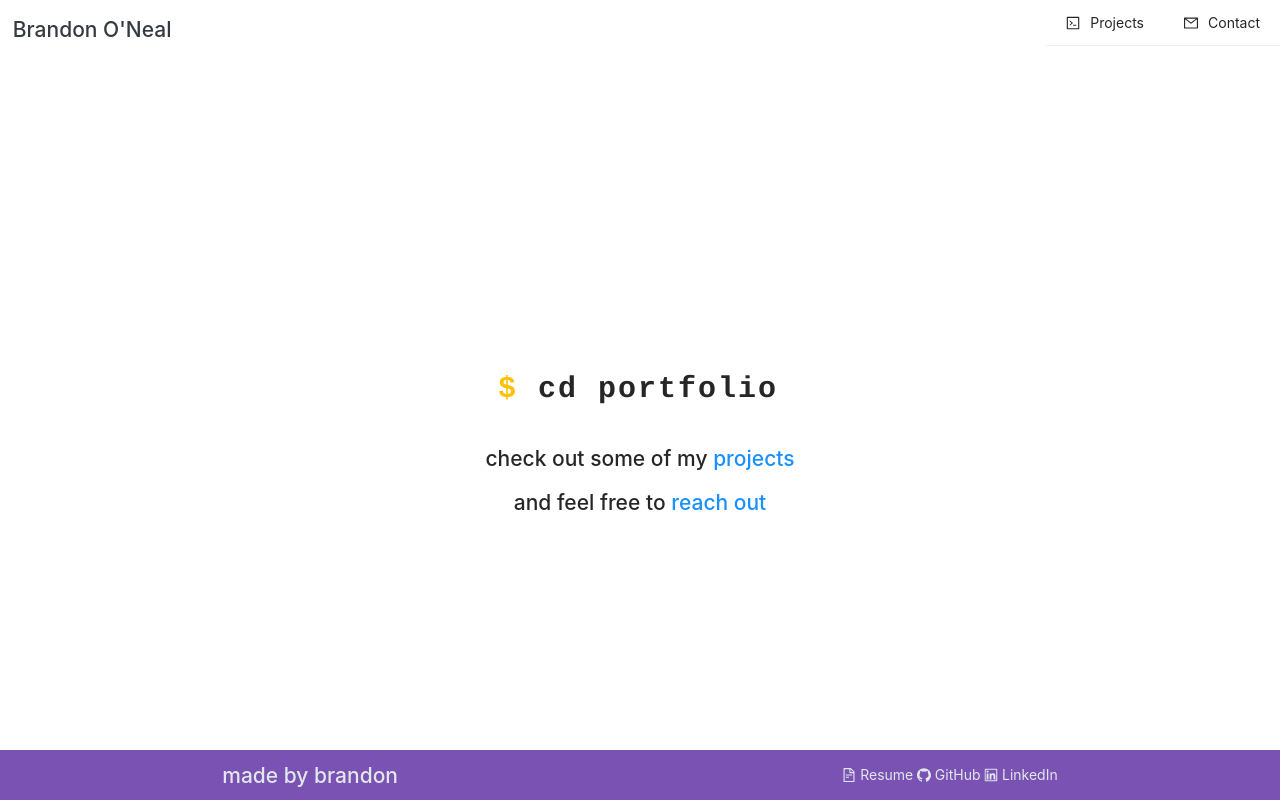
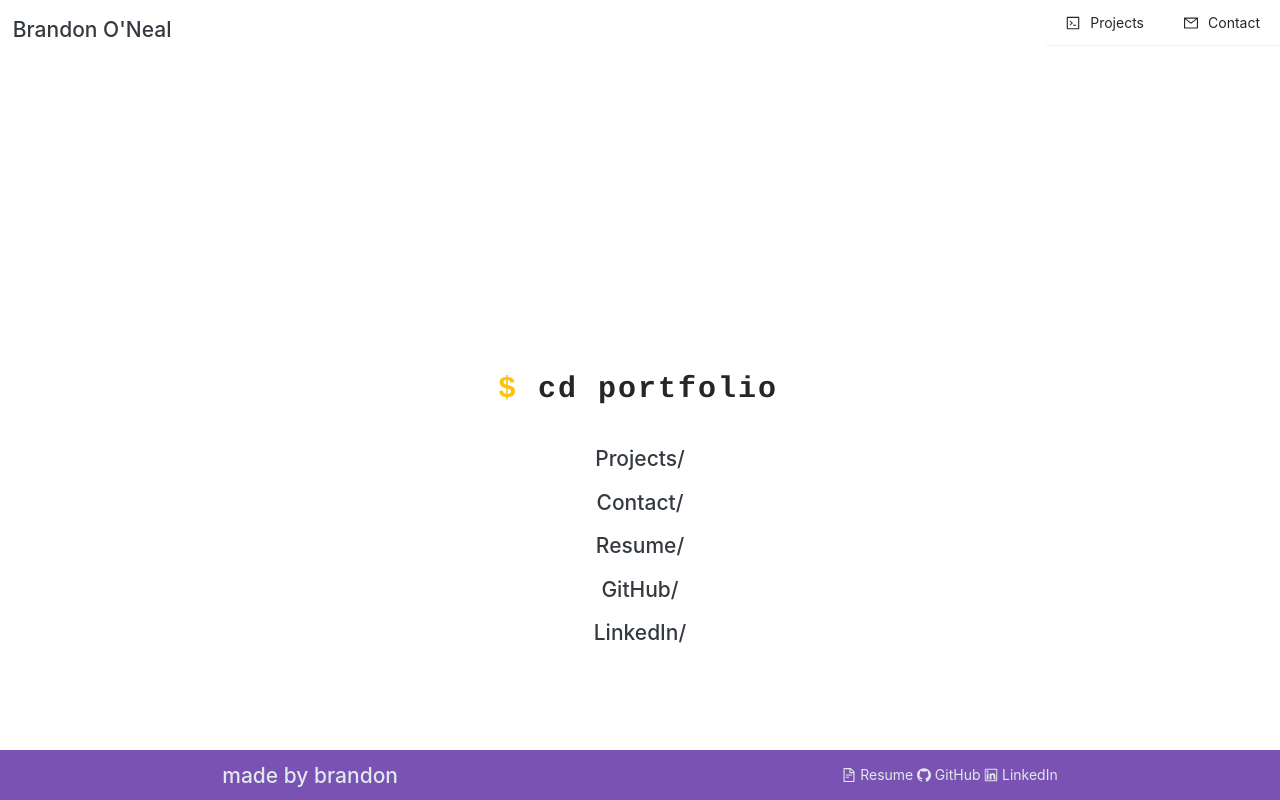
Before and after one commit to brandononeal/web-dev-portfolio, a React (Create React App) app: page / in a window 1280 px wide. Built offline with nearby package versions, Linux system fonts and the light colour scheme; the HTML template or start-up script is replaced by a standard one.

Commit message:
updated home links

```diff
--- a/src/components/Home.js
+++ b/src/components/Home.js
@@ -11,10 +11,37 @@ function Home() {
       </div>
       <br />
       <h2>
-        check out some of my <Link to="/projects">projects</Link>
+        <Link to="/projects">Projects/</Link>
       </h2>
       <h2>
-        and feel free to <Link to="/contact">reach out</Link>
+        <Link to="/contact">Contact/</Link>
+      </h2>
+      <h2>
+        <a
+          href="https://docs.google.com/document/d/1DV-lUf8bv02Be29jFoH-4b_TUGkMLsYCSMpRE5BTtvQ/edit"
+          target="_blank"
+          rel="noreferrer"
+        >
+          Resume/
+        </a>
+      </h2>
+      <h2>
+        <a
+          href="https://www.github.com/brandononeal"
+          target="_blank"
+          rel="noreferrer"
+        >
+          GitHub/
+        </a>
+      </h2>
+      <h2>
+        <a
+          href="https://www.linkedin.com/in/brandonaoneal"
+          target="_blank"
+          rel="noreferrer"
+        >
+          LinkedIn/
+        </a>
       </h2>
     </div>
   );
--- a/src/styles/index.css
+++ b/src/styles/index.css
@@ -25,7 +25,7 @@ body {
 }
 
 .Navbar a:hover {
-  color: #7952b3;
+  color: #ffc107;
 }
 
 .Footer {
@@ -109,6 +109,14 @@ body {
   animation-duration: 5s;
 }
 
+.Home a {
+  color: #343a40;
+}
+
+.Home a:hover {
+  color: #ffc107;
+}
+
 .Home span {
   color: #ffc107;
 }
```
